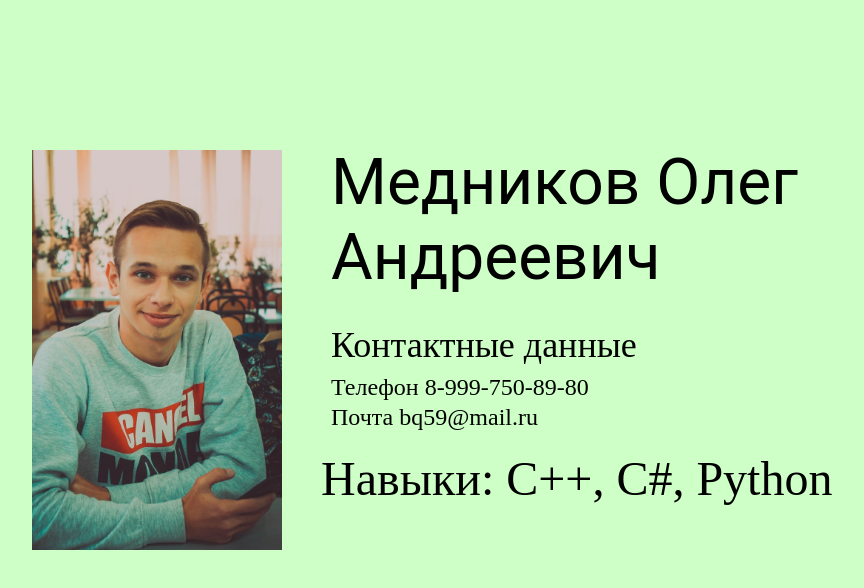
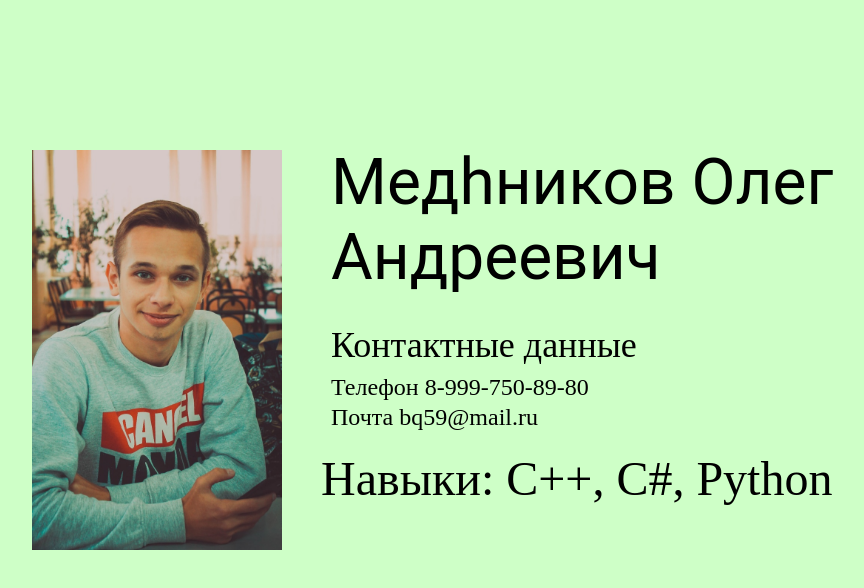
Before and after one commit to OlegGGG444/rep, a plain HTML site: page index.html in a window 1280 px wide. Shown: the whole page, without its empty margins (125-989 px from the left). Drawn offline with Linux system fonts and the light colour scheme.

Commit message:
Update index.html

```diff
--- a/index.html
+++ b/index.html
@@ -14,7 +14,7 @@
     </div>
 
     <div class="me">
-      <p class="titleContacts">Медников
+      <p class="titleContacts">Медhников
 Олег Андреевич</p>
     </div>
 
```
